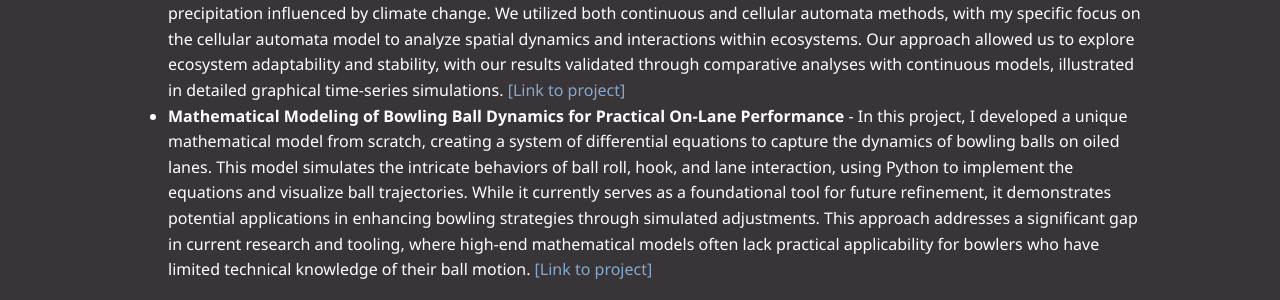
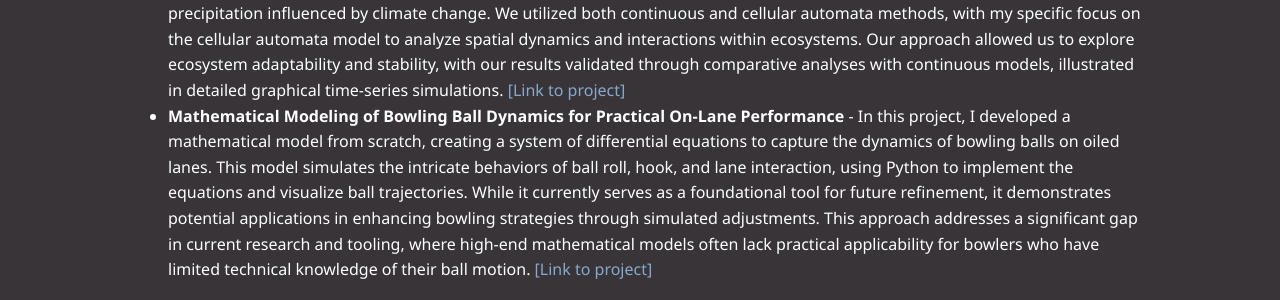
Before and after one commit to bergerjacob/bergerj-website, a Jekyll site: the page built from projects/index.html, in a window 1280 px wide. Shown: the part 268-568 px from the top of the page. Built offline with Jekyll 4.4.1, drawn with Linux system fonts in a browser that asks for light colours.

Commit message:
Remove 'unique' from bowling modeling projects description

```diff
--- a/projects/index.html
+++ b/projects/index.html
@@ -7,6 +7,6 @@
 <p>Here are some of the cool things I've worked on:</p>
 <ul>
     <li><strong>COMAP 2023 Submission - Modeling Ecosystem Stability Under Climate Change</strong> - This project was submitted to the COMAP Mathematical Contest in Modeling, a rigorous four-day nationwide competition for college students. Competing under Oregon State University, my teammate and I developed mathematical models to assess the resilience of ecosystems to changes in precipitation influenced by climate change. We utilized both continuous and cellular automata methods, with my specific focus on the cellular automata model to analyze spatial dynamics and interactions within ecosystems. Our approach allowed us to explore ecosystem adaptability and stability, with our results validated through comparative analyses with continuous models, illustrated in detailed graphical time-series simulations. <a href="./documents/COMAP_2023.pdf">[Link to project]</a></li>
-    <li><strong>Mathematical Modeling of Bowling Ball Dynamics for Practical On-Lane Performance</strong> - In this project, I developed a unique mathematical model from scratch, creating a system of differential equations to capture the dynamics of bowling balls on oiled lanes. This model simulates the intricate behaviors of ball roll, hook, and lane interaction, using Python to implement the equations and visualize ball trajectories. While it currently serves as a foundational tool for future refinement, it demonstrates potential applications in enhancing bowling strategies through simulated adjustments. This approach addresses a significant gap in current research and tooling, where high-end mathematical models often lack practical applicability for bowlers who have limited technical knowledge of their ball motion. <a href="./documents/Bowling_Modeling.pdf">[Link to project]</a></li>
+    <li><strong>Mathematical Modeling of Bowling Ball Dynamics for Practical On-Lane Performance</strong> - In this project, I developed a mathematical model from scratch, creating a system of differential equations to capture the dynamics of bowling balls on oiled lanes. This model simulates the intricate behaviors of ball roll, hook, and lane interaction, using Python to implement the equations and visualize ball trajectories. While it currently serves as a foundational tool for future refinement, it demonstrates potential applications in enhancing bowling strategies through simulated adjustments. This approach addresses a significant gap in current research and tooling, where high-end mathematical models often lack practical applicability for bowlers who have limited technical knowledge of their ball motion. <a href="./documents/Bowling_Modeling.pdf">[Link to project]</a></li>
     <!--<li><strong>Project 2:</strong> Brief description. <a href="#">[Link to project]</a></li>-->
 </ul>
```
